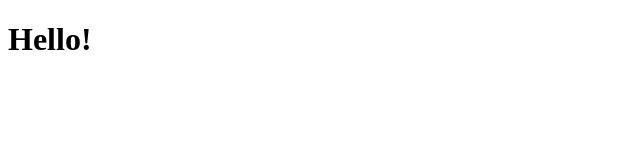
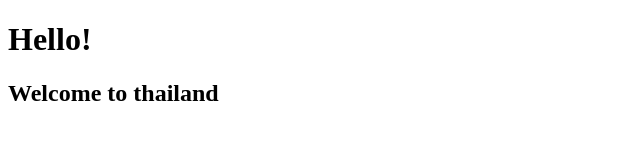
Before and after one commit to kittypunkz/TestGitHub, a plain HTML site: page index.html in a window 1280 px wide. Shown: the whole page, without its empty margins (0-640 px from the left). Drawn offline with Linux system fonts and the light colour scheme.

Commit message:
Add Welcome Message

```diff
--- a/index.html
+++ b/index.html
@@ -5,6 +5,7 @@
 </head>
 <body>
     <h1>Hello!</h1>
+    <h2>Welcome to thailand</h2>
 </body>
 
 </html>
```
